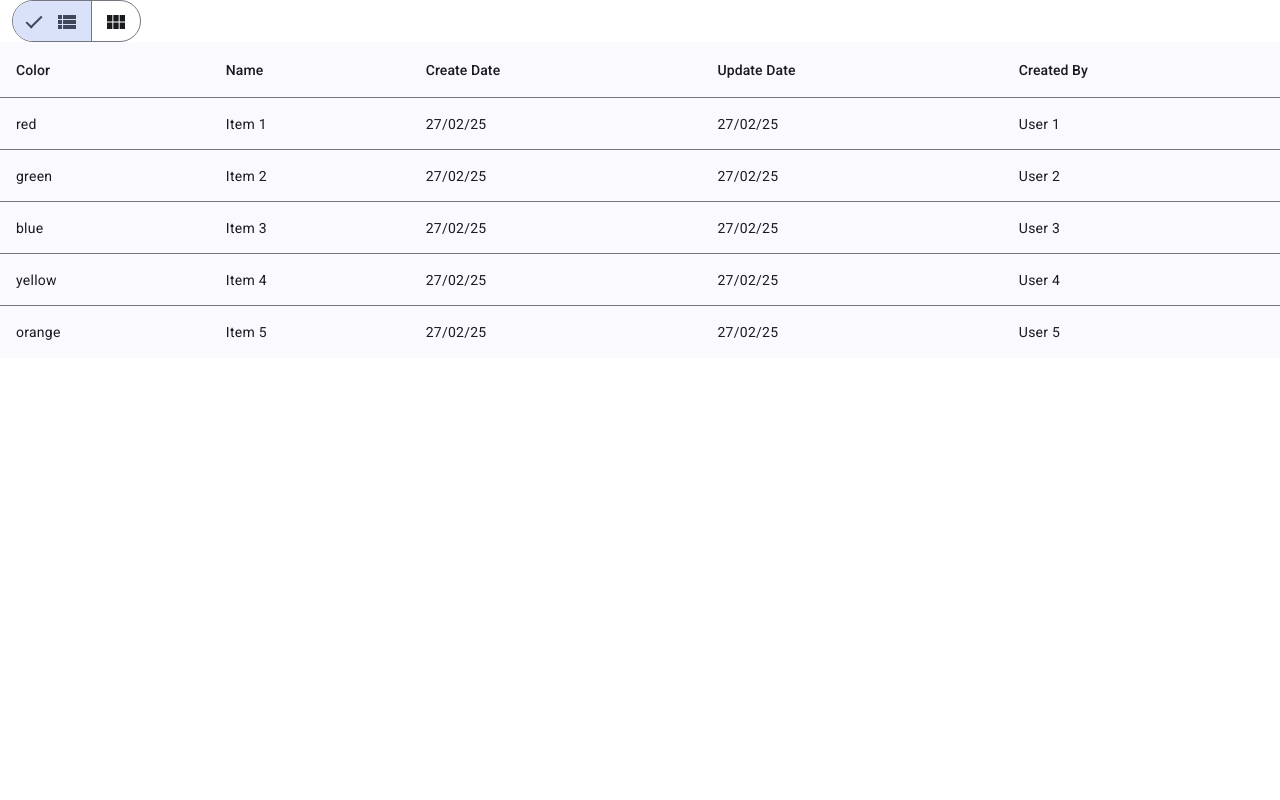
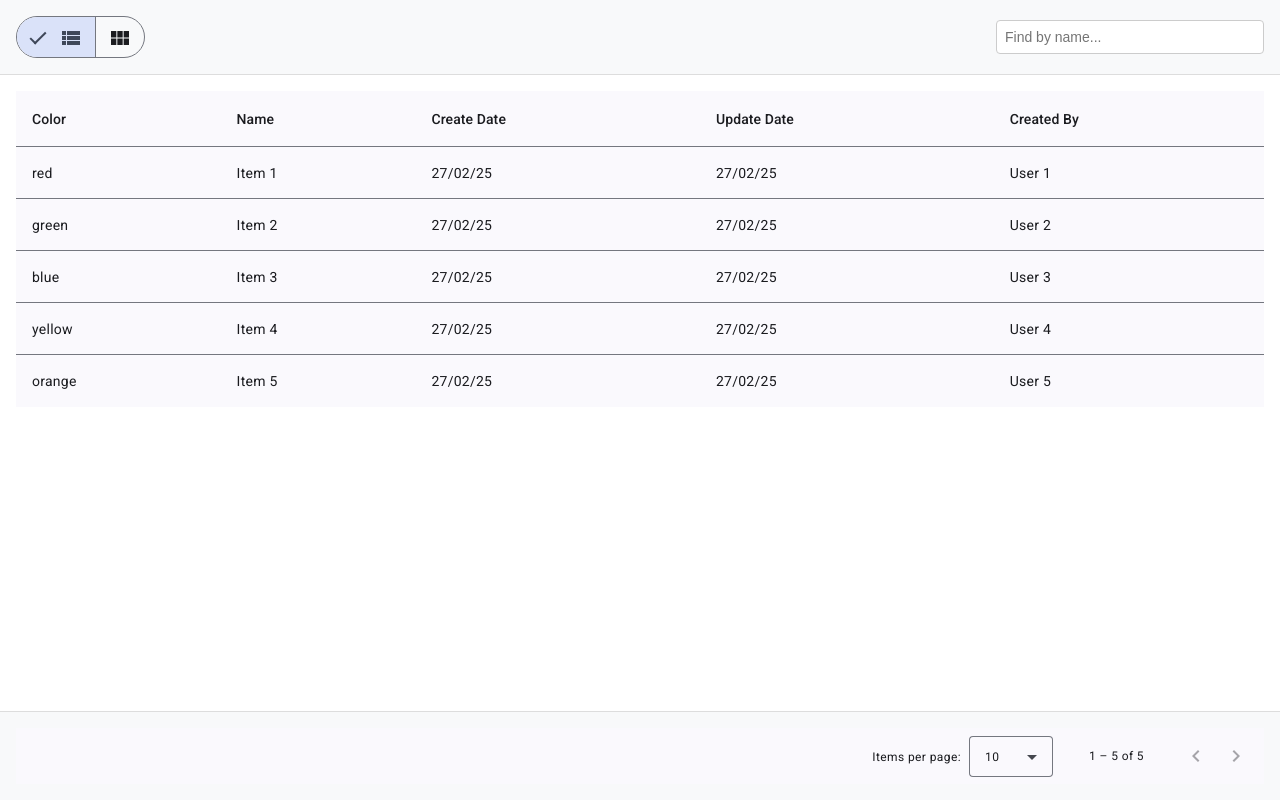
Before and after one commit to 203876149/items-manager, an Angular app: page / in a window 1280 px wide. Built offline with nearby package versions, Linux system fonts and the light colour scheme.

Commit message:
basic implementation - S2

```diff
--- a/src/app/componenents/items-view/items-view.component.css
+++ b/src/app/componenents/items-view/items-view.component.css
@@ -1,3 +1,32 @@
-mat-button-toggle-group {
-  margin-left: 12px;
+.page-wrapper {
+  display: flex;
+  flex-direction: column;
+  height: 100%;
 }
+.toolbar {
+  display: flex;
+  justify-content: space-between;
+  align-items: center;
+  padding: 16px;
+  background: #f8f9fa;
+  border-bottom: 1px solid #ddd;
+}
+
+.search-form input {
+  padding: 8px;
+  border: 1px solid #ccc;
+  border-radius: 4px;
+  font-size: 14px;
+  width: 250px;
+}
+
+.content {
+  flex-grow: 1;
+  padding: 16px;
+}
+
+.footer {
+  padding: 16px;
+  background: #f8f9fa;
+  border-top: 1px solid #ddd;
+}
--- a/src/app/componenents/items-view/items-view.component.html
+++ b/src/app/componenents/items-view/items-view.component.html
@@ -1,12 +1,31 @@
-<div>
+<div class="page-wrapper">
+  <div class="toolbar">
     <mat-button-toggle-group (change)="changeView($event)" [value]="viewMode">
       <mat-button-toggle value="table"><mat-icon>view_list</mat-icon></mat-button-toggle>
       <mat-button-toggle value="tile"><mat-icon>view_module</mat-icon></mat-button-toggle>
     </mat-button-toggle-group>
+
+    <form class="search-form">
+      <input type="text" name="filter" placeholder="Find by name..." [ngModel]="filter()" (ngModelChange)="filter.set($event)"/>
+    </form>
   </div>
+
+  <div class="content">
     @if (viewMode === 'table') {
-  <app-items-table [itemsList]="itemsStoreService.getItems()"></app-items-table>
+      <app-items-table [itemsList]="displayItems() || []"></app-items-table>
     }
     @else {
-  <app-items-tile [itemsList]="itemsStoreService.getItems()"></app-items-tile>
+      <app-items-tile [itemsList]="displayItems() || []"></app-items-tile>
     }
+  </div>
+
+  <div class="footer">
+    <mat-paginator
+      [length]="displayItems().length"
+      [pageSize]="pagination().pageSize"
+      [pageSizeOptions]="[5, 10, 25, 100]"
+      (page)="setPagination($event)"
+      aria-label="Select page">
+    </mat-paginator>
+  </div>
+</div>
--- a/src/app/componenents/items-view/items-view.component.ts
+++ b/src/app/componenents/items-view/items-view.component.ts
@@ -1,6 +1,8 @@
-import {ChangeDetectionStrategy, Component} from '@angular/core';
+import {ChangeDetectionStrategy, Component, computed, inject, model, signal, untracked} from '@angular/core';
 import {ItemsStoreService} from '../../services/items-store.service';
 import {MatButtonToggleChange} from '@angular/material/button-toggle';
+import {toSignal} from '@angular/core/rxjs-interop';
+import {PageEvent} from '@angular/material/paginator';
 
 @Component({
   selector: 'app-items-view',
@@ -11,11 +13,28 @@ import {MatButtonToggleChange} from '@angular/material/button-toggle';
 })
 
 export class ItemsViewComponent {
-  constructor(readonly itemsStoreService: ItemsStoreService) {}
+  constructor() {}
 
   viewMode: 'table' | 'tile' = 'table';
+
+
+
+  filter = model<string>('');
+
+  itemsList = toSignal(inject(ItemsStoreService).itemsList);
+
+  pagination = signal({pageSize: 10, pageIndex: 0});
+
+  displayItems = computed(() => {
+    return (this.itemsList()?.filter(item => !this.filter().length || item.name.toLowerCase().includes(this.filter().toLowerCase())) || [])
+      .slice(this.pagination().pageIndex * this.pagination().pageSize, (this.pagination().pageIndex + 1) * this.pagination().pageSize);
+  })
 
   changeView($event: MatButtonToggleChange) {
     this.viewMode = $event.value;
   }
+
+  setPagination($event: PageEvent) {
+    this.pagination.set({pageSize: $event.pageSize, pageIndex: $event.pageIndex});
+  }
 }
--- a/src/app/services/items-store.service.ts
+++ b/src/app/services/items-store.service.ts
@@ -9,7 +9,11 @@ export class ItemsStoreService {
 
   constructor() { }
 
-  itemsList = new BehaviorSubject<IItem[]>(this.getItems());
+  #itemsList = new BehaviorSubject<IItem[]>(this.getItems());
+
+  get itemsList() {
+    return this.#itemsList.asObservable();
+  }
 
   getItems(): IItem[] {
     return [
```
Also changed, not shown: src/app/app.module.ts (+7 -18 lines). Lines whose indentation alone changed are shown as unchanged.
